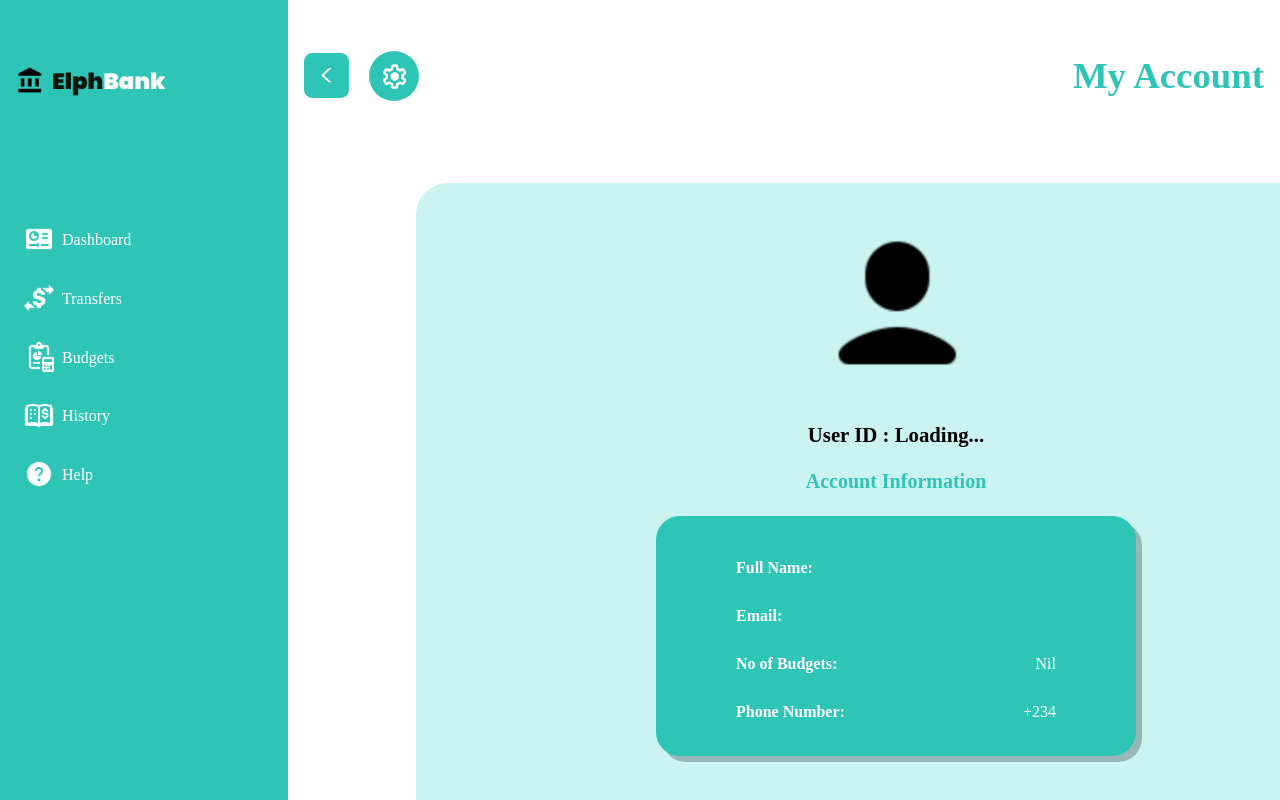
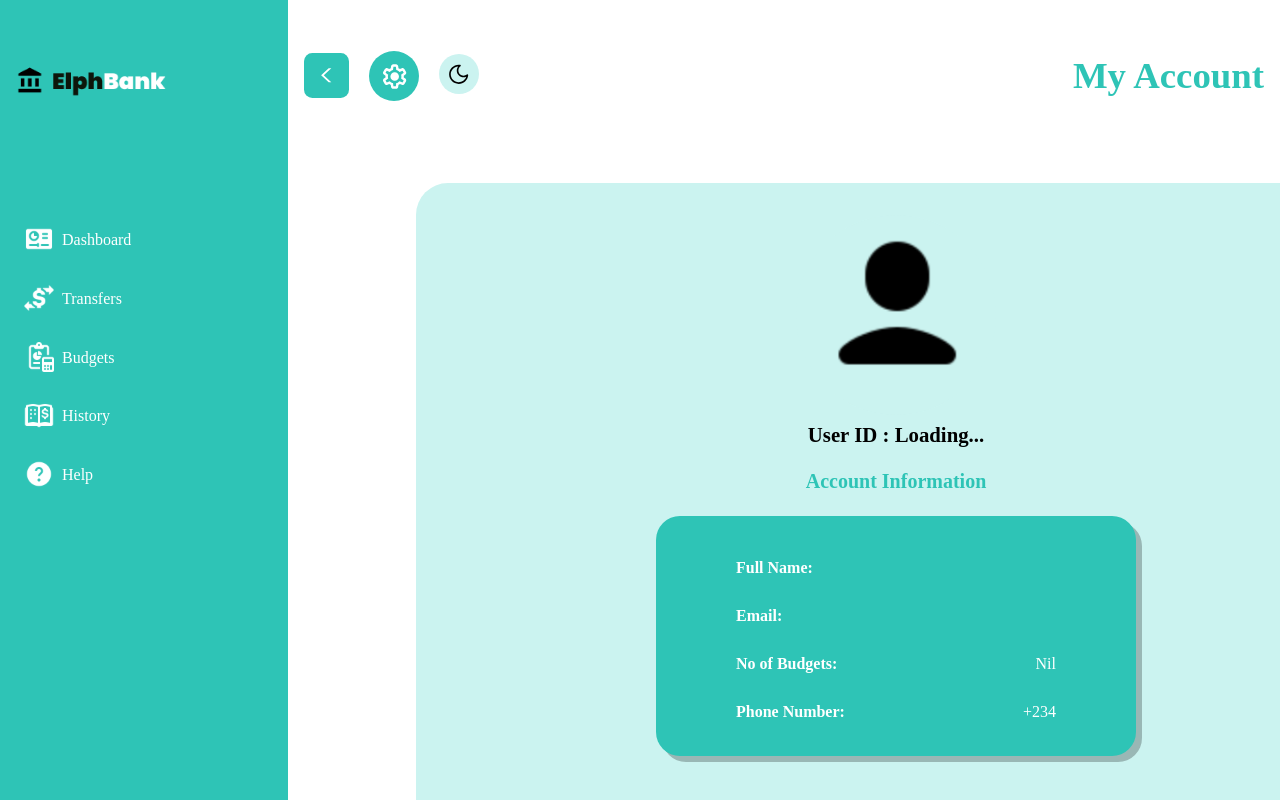
Before and after one commit to elphie-pro/ElphBank, a Next.js app: page /account in a window 1280 px wide. Shown: the top 800 px of the page. Built offline with nearby package versions, Linux system fonts and the light colour scheme; no server answers.

Commit message:
dark tranr

```diff
--- a/src/app/account/page.jsx
+++ b/src/app/account/page.jsx
@@ -12,7 +12,7 @@ export default function Page() {
         show: { opacity: 1, transition: { staggerChildren: 0.25 } },
       };
     return (
-         <motion.div variants={variants} initial="hidden" animate="show" className=' bg-white w-full overflow-hidden min-h-screen'>
+         <motion.div variants={variants} initial="hidden" animate="show" className=' bg-white dark:bg-[#161616] w-full overflow-hidden min-h-screen'>
             <Sidebar />
             <div className="w-full block max-w-[100rem] mx-auto px-4 py-8 md:pb-2">
                 <Header />
--- a/src/components/Account & Settings/head.jsx
+++ b/src/components/Account & Settings/head.jsx
@@ -8,6 +8,7 @@ import { auth, db } from "@/firebase-config";
 import { doc, updateDoc } from "firebase/firestore";
 import { toast } from "react-toastify";
 import { ScrollAnimation } from "../SlideAnimation";
+import Toggle from '@/components/Toggle'
 
 export default function Page() {
     const route = useRouter()
@@ -40,6 +41,9 @@ export default function Page() {
                 <div className="flex gap-5">
                     <button  className="cursor-pointer" onClick={() => {route.back()}}><Image src={'/Group 31.svg'} width={45} height={20} alt="s"/></button>
                     <button className={path === "/account" ? "cursor-pointer" : "hidden"}  onClick={() => {setShow(true)}}><Image src={'/Group 26.svg'} width={50} height={20} alt="s"/></button>
+                    <div className="mt-[-.7rem]">
+                        <Toggle />
+                    </div>
                 </div>
                 <div>
                         <h1 className="md:text-[2.3rem] text-[2rem] text-[#2ec4b6] font-bold">My Account</h1>
```
